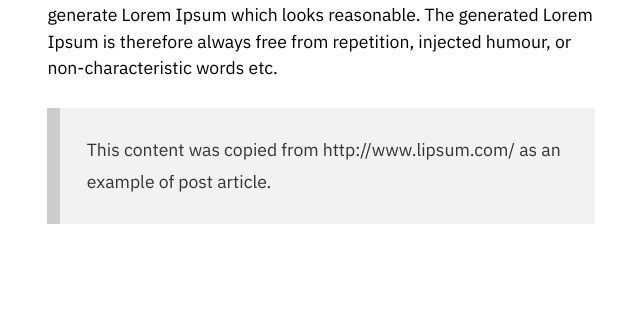
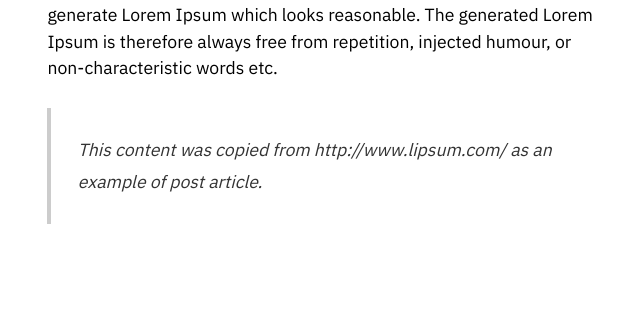
Before and after one commit to bart-spoon/bart-spoon.github.io, a Jekyll site: the page built from _posts/2015-03-20-what-is-lorem-ipsum.md, in a window 1280 px wide. Shown: the part 1638-1951 px from the top of the page, without its empty margins (319-959 px from the left). Built offline with Jekyll 4.4.1, drawn with Linux system fonts in a browser that asks for light colours.

Commit message:
fix block quotes

```diff
--- a/assets/scss/_variables.scss
+++ b/assets/scss/_variables.scss
@@ -14,6 +14,7 @@ $heading-line-height: 1.2;
 $base-border-radius: .52em;
 $base-spacing: $base-line-height * 1em;
 $small-spacing: $base-spacing / 2;
+$extra-small-spacing: $base-spacing / 6;
 $base-z-index: 0;
 
 // Colors
--- a/assets/scss/base/_typography.scss
+++ b/assets/scss/base/_typography.scss
@@ -80,8 +80,8 @@ blockquote {
   margin: $base-spacing 0;
   color: $dark-gray-color;
   line-height: 1.8;
-  border-left: $small-spacing solid $light-gray-color;
-  background-color: lighten($light-gray-color, 15%);
+  font-style: italic;
+  border-left: $extra-small-spacing solid $light-gray-color;
   p {
     margin: 0;
   }
```
